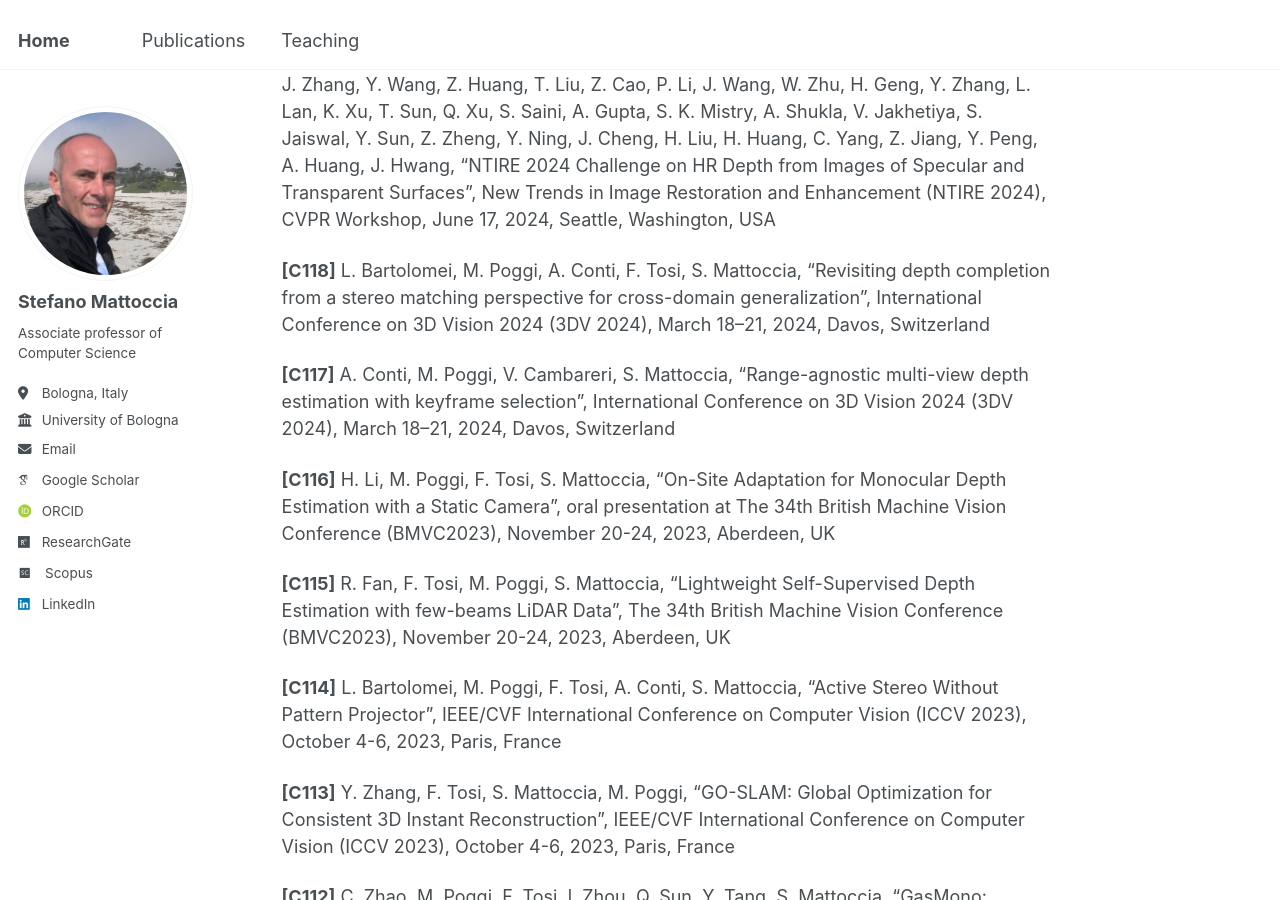
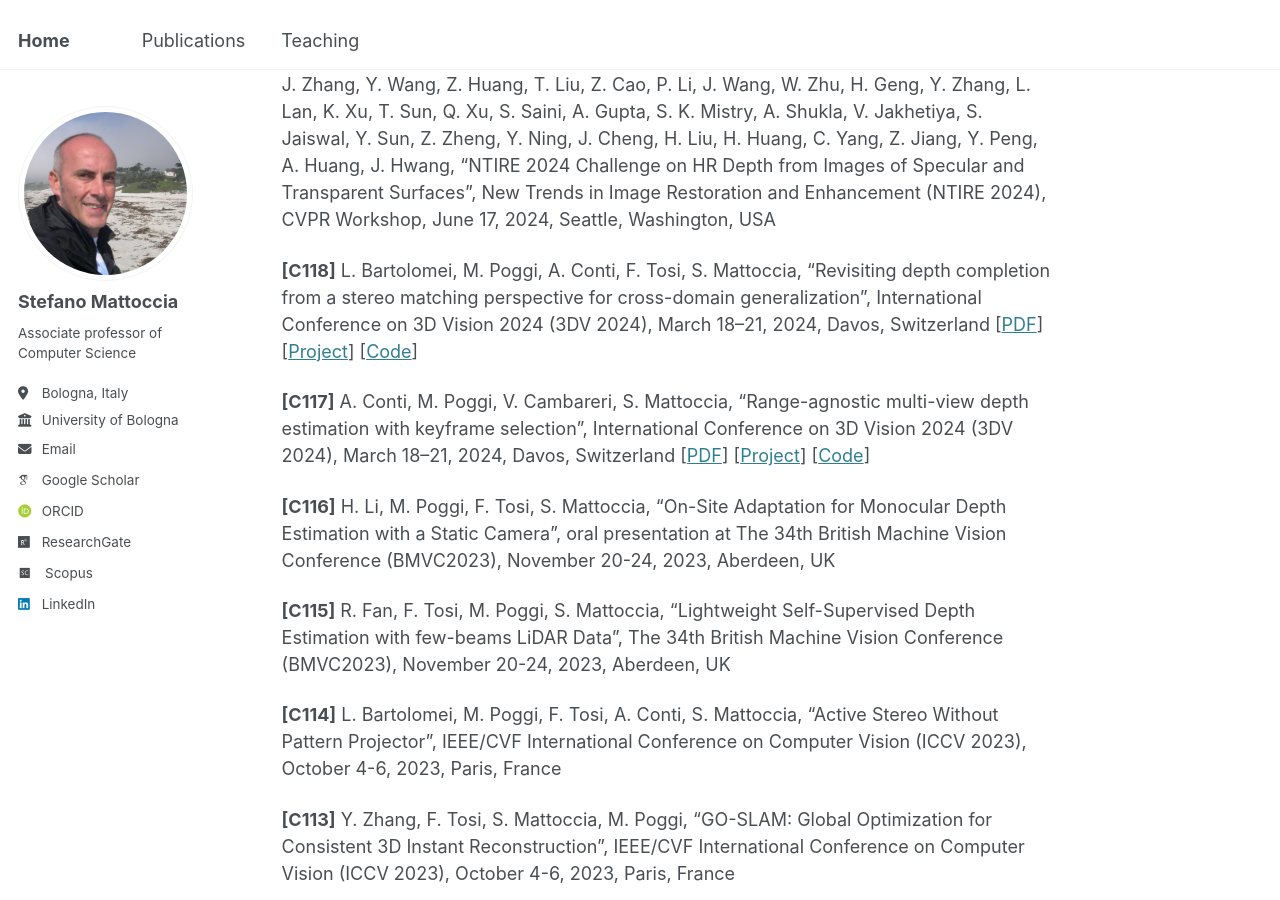
Before and after one commit to stefanomattoccia/stefanomattoccia.github.io, a Jekyll site: the page built from _pages/publications.md, in a window 1280 px wide and 900 px high, scrolled down 4880 px. Built offline with Jekyll 4.4.1, drawn with Linux system fonts in a browser that asks for light colours; some web fonts are replaced.

Commit message:
Update publications.md

```diff
--- a/_pages/publications.md
+++ b/_pages/publications.md
@@ -103,9 +103,9 @@ International Conference and Workshop papers
 
 **[C119]** P. Zama Ramirez, F. Tosi, L. Di Stefano, R. Timofte, A. Costanzino, M. Poggi, S. Salti, S. Mattoccia, Y. Zhang, C. Wu, Z. He, S. Yin, J. Dong, Y. Liu, H. Jiang, J. Shi, Y. A, Y. Jin, D. Li, B. Ke, A. Obukhov, T. Wang, N. Metzger, S. Huang, K. Schindler, Y. Huang, J. Li, J. Zhang, Y. Wang, Z. Huang, T. Liu, Z. Cao, P. Li, J. Wang, W. Zhu, H. Geng, Y. Zhang, L. Lan, K. Xu, T. Sun, Q. Xu, S. Saini, A. Gupta, S. K. Mistry, A. Shukla, V. Jakhetiya, S. Jaiswal, Y. Sun, Z. Zheng, Y. Ning, J. Cheng, H. Liu, H. Huang, C. Yang, Z. Jiang, Y. Peng, A. Huang, J. Hwang, “NTIRE 2024 Challenge on HR Depth from Images of Specular and Transparent Surfaces”, New Trends in Image Restoration and Enhancement (NTIRE 2024), CVPR Workshop, June 17, 2024, Seattle, Washington, USA
 
-**[C118]** L. Bartolomei, M. Poggi, A. Conti, F. Tosi, S. Mattoccia, “Revisiting depth completion from a stereo matching perspective for cross-domain generalization”, International Conference on 3D Vision 2024 (3DV 2024), March 18–21, 2024, Davos, Switzerland
+**[C118]** L. Bartolomei, M. Poggi, A. Conti, F. Tosi, S. Mattoccia, “Revisiting depth completion from a stereo matching perspective for cross-domain generalization”, International Conference on 3D Vision 2024 (3DV 2024), March 18–21, 2024, Davos, Switzerland [[PDF](https://vppdc.github.io/assets/paper.pdf)] [[Project](https://vppdc.github.io/)] [[Code](https://github.com/bartn8/vppdc/)]
 
-**[C117]** A. Conti, M. Poggi, V. Cambareri, S. Mattoccia, “Range-agnostic multi-view depth estimation with keyframe selection”, International Conference on 3D Vision 2024 (3DV 2024), March 18–21, 2024, Davos, Switzerland
+**[C117]** A. Conti, M. Poggi, V. Cambareri, S. Mattoccia, “Range-agnostic multi-view depth estimation with keyframe selection”, International Conference on 3D Vision 2024 (3DV 2024), March 18–21, 2024, Davos, Switzerland [[PDF](https://arxiv.org/pdf/2401.14401)] [[Project](https://andreaconti.github.io/projects/range_agnostic_multi_view_depth/)] [[Code](https://github.com/andreaconti/ramdepth)]
 
 **[C116]** H. Li, M. Poggi, F. Tosi, S. Mattoccia, “On-Site Adaptation for Monocular Depth Estimation with a Static Camera”, oral presentation at The 34th British Machine Vision Conference (BMVC2023), November 20-24, 2023, Aberdeen, UK
 
```
